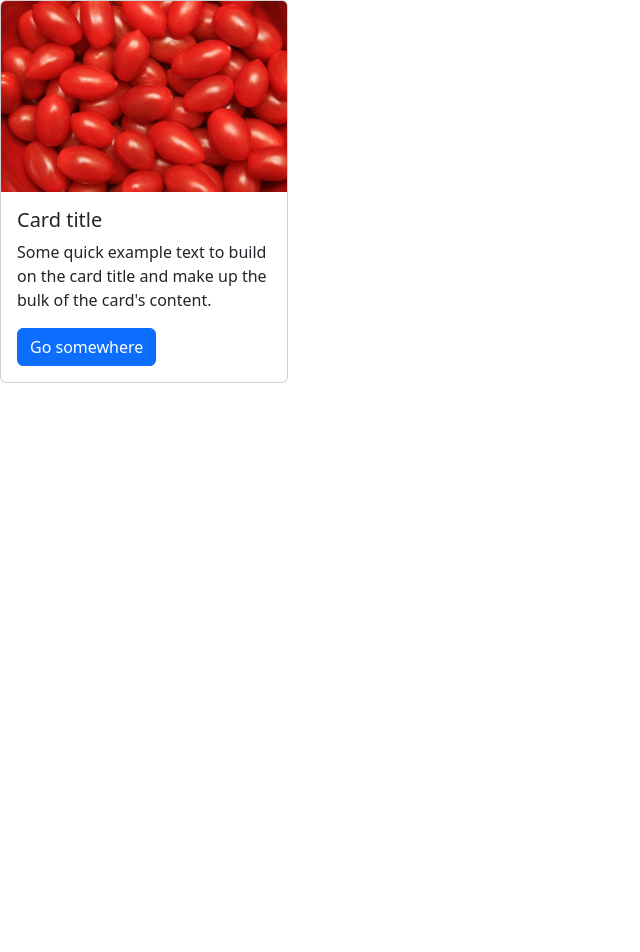
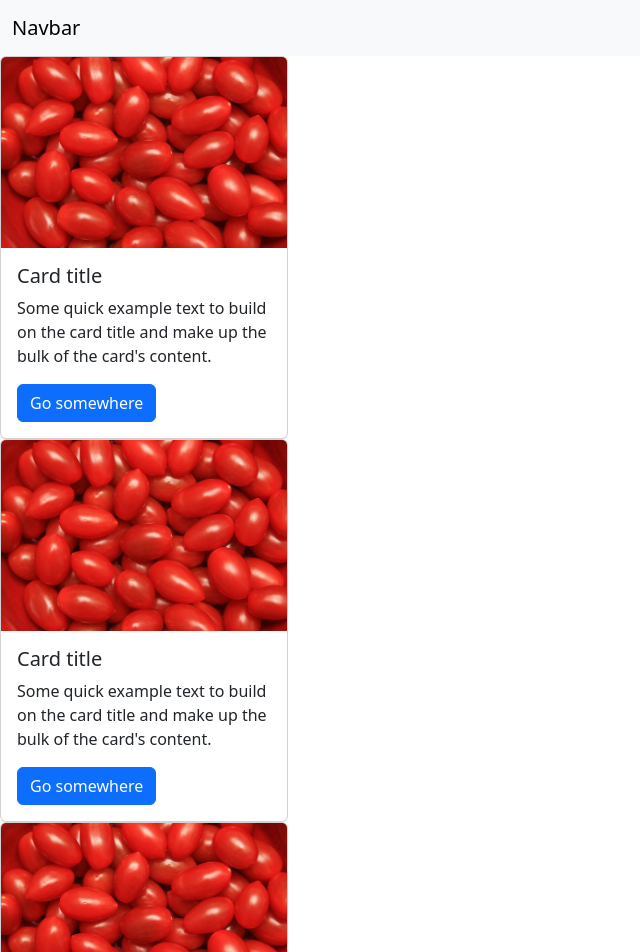
Before and after one commit to marzighased/React-online-shop, a React (Create React App) app: page / in a window 1280 px wide. Shown: the top 952 px of the page, without its empty margins (0-640 px from the left). Before the commit the page ends 800 px from the top, so only its background shows below. Built offline with nearby package versions, Linux system fonts and the light colour scheme.

Commit message:
root (App.jsx) added

```diff
--- /dev/null
+++ b/src/App.jsx
@@ -0,0 +1,21 @@
+import React, { Component } from 'react'
+import Navbar from './components/navbar'
+import Product from './components/product';
+
+class App extends Component {
+    state = {  }
+    render() {
+        return <React.Fragment>
+                   <Navbar/>
+                   <div>
+                        <Product/>
+                        <Product/>
+                        <Product/>
+                        <Product/>
+                   </div>
+
+               </React.Fragment>;
+    }
+}
+
+export default App;
--- a/src/index.js
+++ b/src/index.js
@@ -1,8 +1,8 @@
 import React from 'react';
 import ReactDOM from 'react-dom/client';
-import Navbar from './components/navbar'
 import "bootstrap/dist/css/bootstrap.min.css"
-import Product from './components/product';
+
+import App from './App';
 
 const root = ReactDOM.createRoot(document.getElementById('root'));
-root.render(<Product/>);
+root.render(<App></App>);
```
